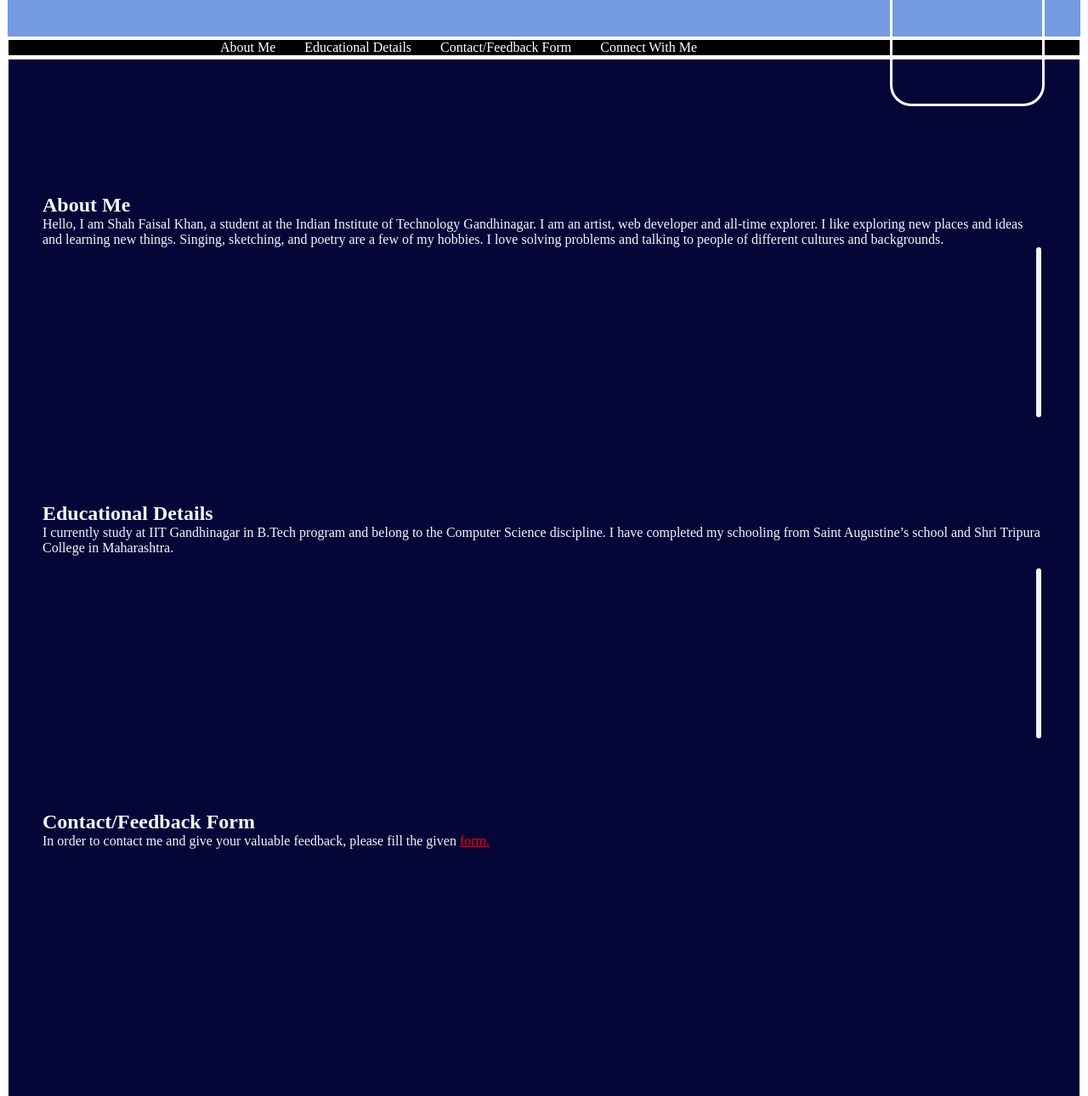
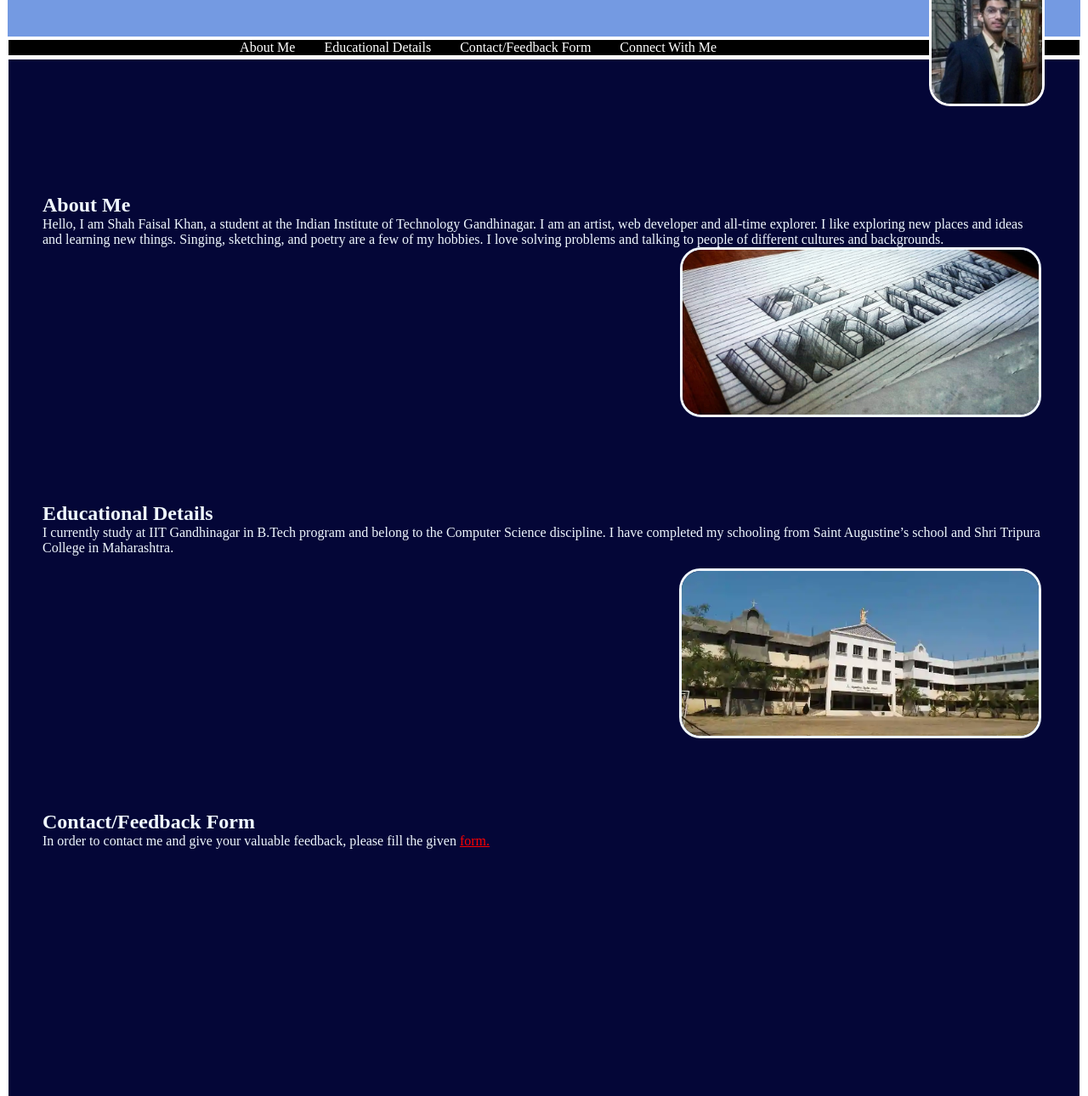
Before and after one commit to Shah-Faisal-Khan/portfolio, a plain HTML site: page index.html in a window 1280 px wide. Shown: the part 109-1399 px from the top of the page at 85% size. Drawn offline with Linux system fonts and the light colour scheme; the site is published under a folder, as on GitHub Pages, so addresses that start at the root find nothing.

Commit message:
Update index.html

```diff
--- a/index.html
+++ b/index.html
@@ -12,7 +12,7 @@
     <header>
         Hi, I am
         <h1>Shah Faisal Khan</h1>`
-        <img src="/profile image.jpg" alt="This is Shah Faisal Khan" id="propic">
+        <img src="profile image.jpg" alt="This is Shah Faisal Khan" id="propic">
     </header>
     <nav>
         <a id="navw" href="">About Me</a>
@@ -24,12 +24,12 @@
         <section>
             <h2>About Me</h2>
             Hello, I am Shah Faisal Khan, a student at the Indian Institute of Technology Gandhinagar. I am an artist, web developer and all-time explorer. I like exploring new places and ideas and learning new things. Singing, sketching, and poetry are a few of my hobbies. I love solving problems and talking to people of different cultures and backgrounds.
-            <div><img src="/shahfaisal.khan7-20220619-0001.jpg" alt="" id="ill1"></div>
+            <div><img src="shahfaisal.khan7-20220619-0001.jpg" alt="" id="ill1"></div>
         </section>
         <section>
             <h2>Educational Details</h2>
             I currently study at IIT Gandhinagar in B.Tech program and belong to the Computer Science discipline. I have completed my schooling from Saint Augustine’s school and Shri Tripura College in Maharashtra.
-            <div><img src="/st-augustine-english-school-parbhani-ho-parbhani-schools-mbxmn3kdii.webp" id="ill2" alt=""></div>
+            <div><img src="st-augustine-english-school-parbhani-ho-parbhani-schools-mbxmn3kdii.webp" id="ill2" alt=""></div>
         </section>
         <section>
             <h2>Contact/Feedback Form</h2>
```
